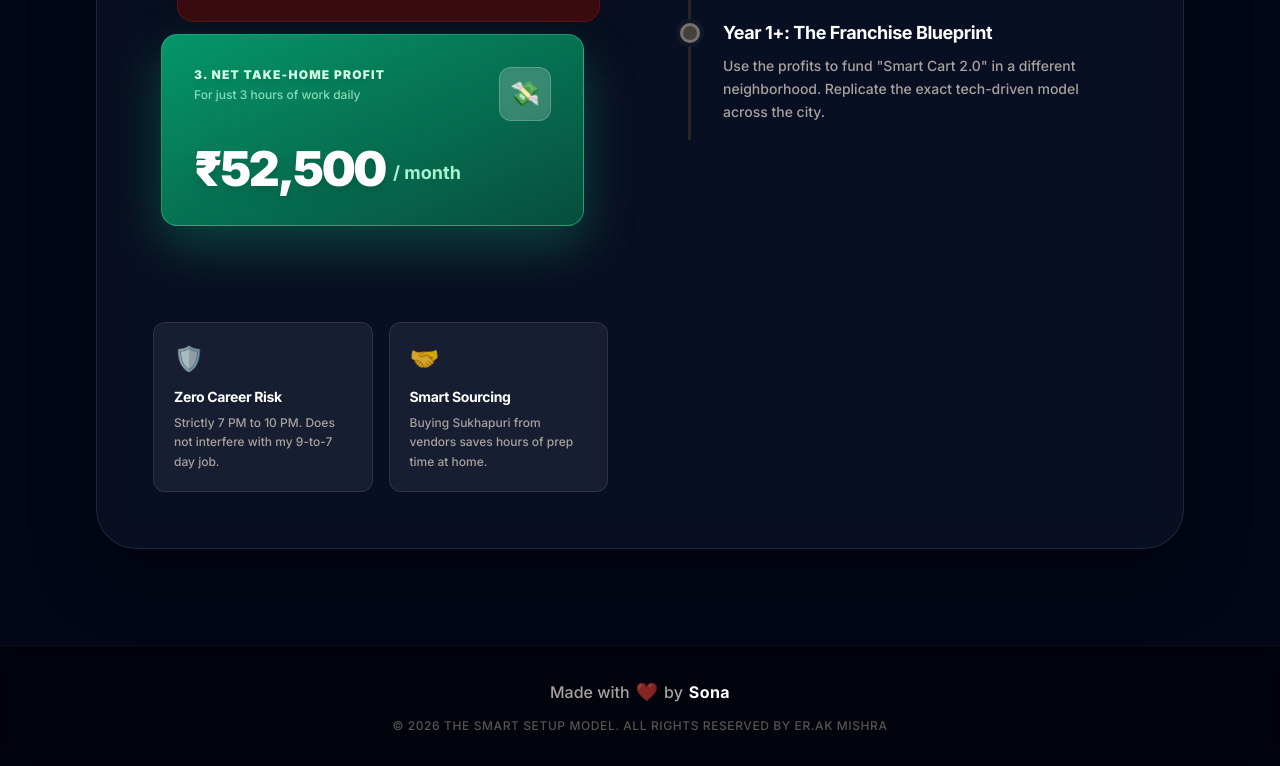
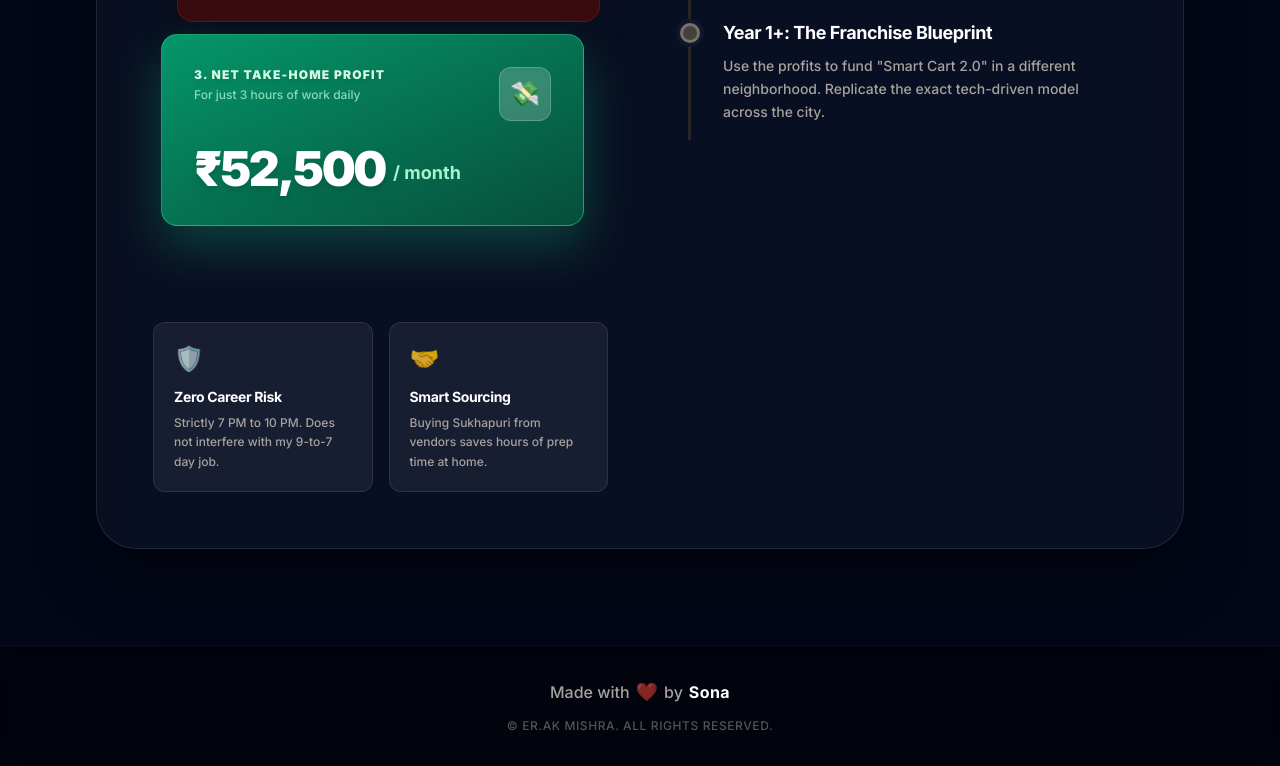
Before and after one commit to erakashkumar/business, a plain HTML site: page index.html in a window 1280 px wide. Shown: the part 5204-5970 px from the top of the page. Drawn offline with nearby package versions, Linux system fonts and the light colour scheme.

Commit message:
Update index.html

```diff
--- a/index.html
+++ b/index.html
@@ -733,7 +733,7 @@
                 Made with <span class="text-red-500 animate-pulse text-lg">❤️</span> by <span class="text-white font-bold tracking-wide">Sona</span>
             </p>
             <p class="text-stone-600 text-xs font-medium tracking-wider uppercase mt-1">
-                &copy; 2026 The Smart Setup Model. All rights reserved by Er.AK Mishra
+                &copy; Er.AK Mishra. All rights reserved.
             </p>
         </div>
     </footer>
```
